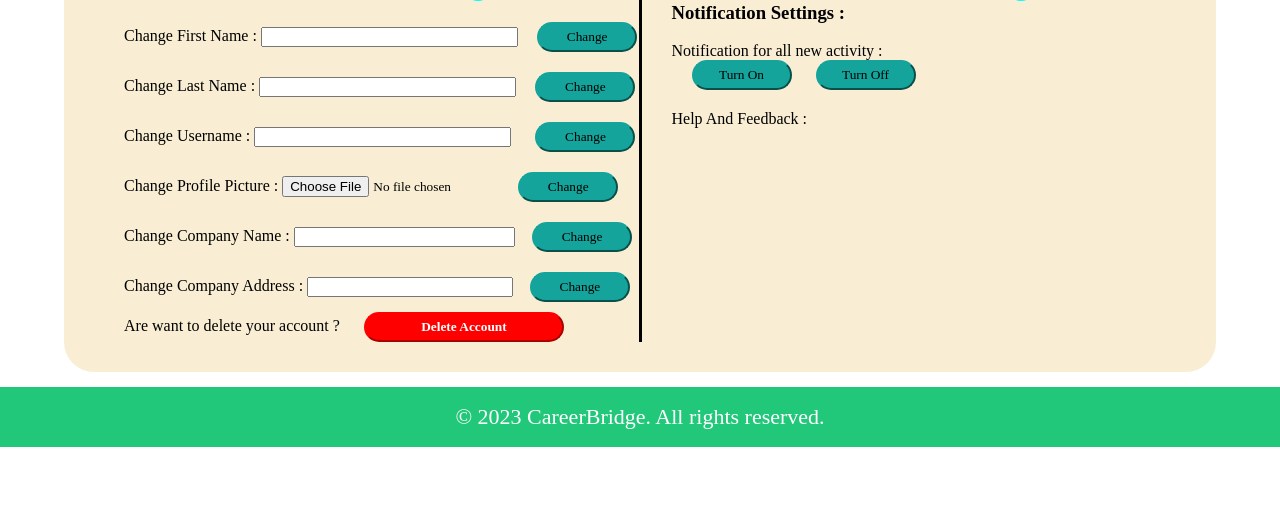
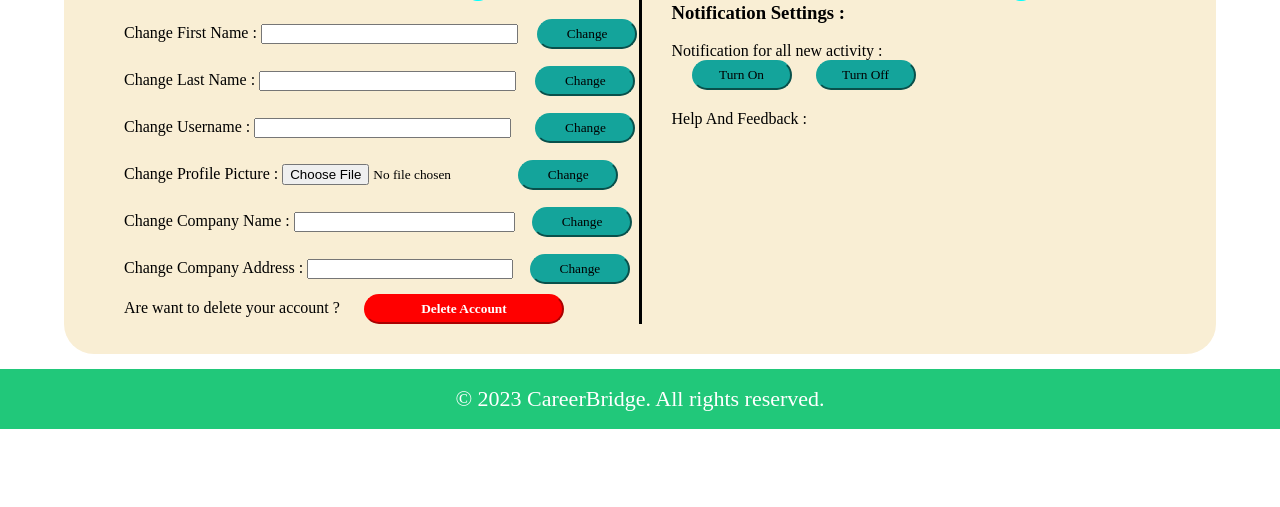
Before and after one commit to hasarangad/Careerbridge, a PHP site: page /Careerbridge/settingS.php in a window 1280 px wide. Shown: the part 293-800 px from the top of the page. Run offline with PHP 8.4, Linux system fonts and the light colour scheme; the visitor is signed in with stand-in values (Sample User, id 1); data that the repository does not hold is empty.

Commit message:
Update settingSStyle.css
Change Input paddings

```diff
--- a/CSS/settingSStyle.css
+++ b/CSS/settingSStyle.css
@@ -166,7 +166,7 @@ body {
     margin-left: 5px;
 }
 .pdetail input{
-    margin-top: 20px;
+    margin-top: 17px;
 }
 .pdetail input[type="text"]{
     width: 50%;
```
